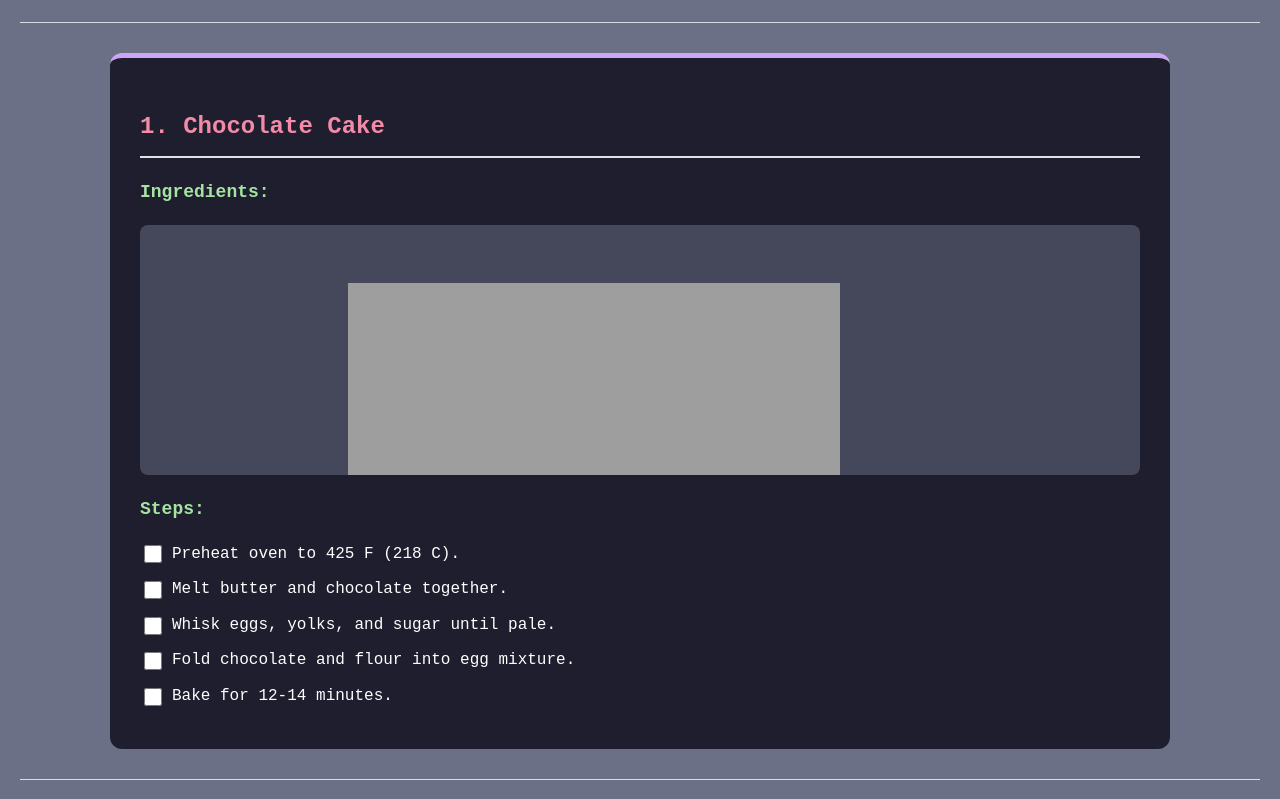
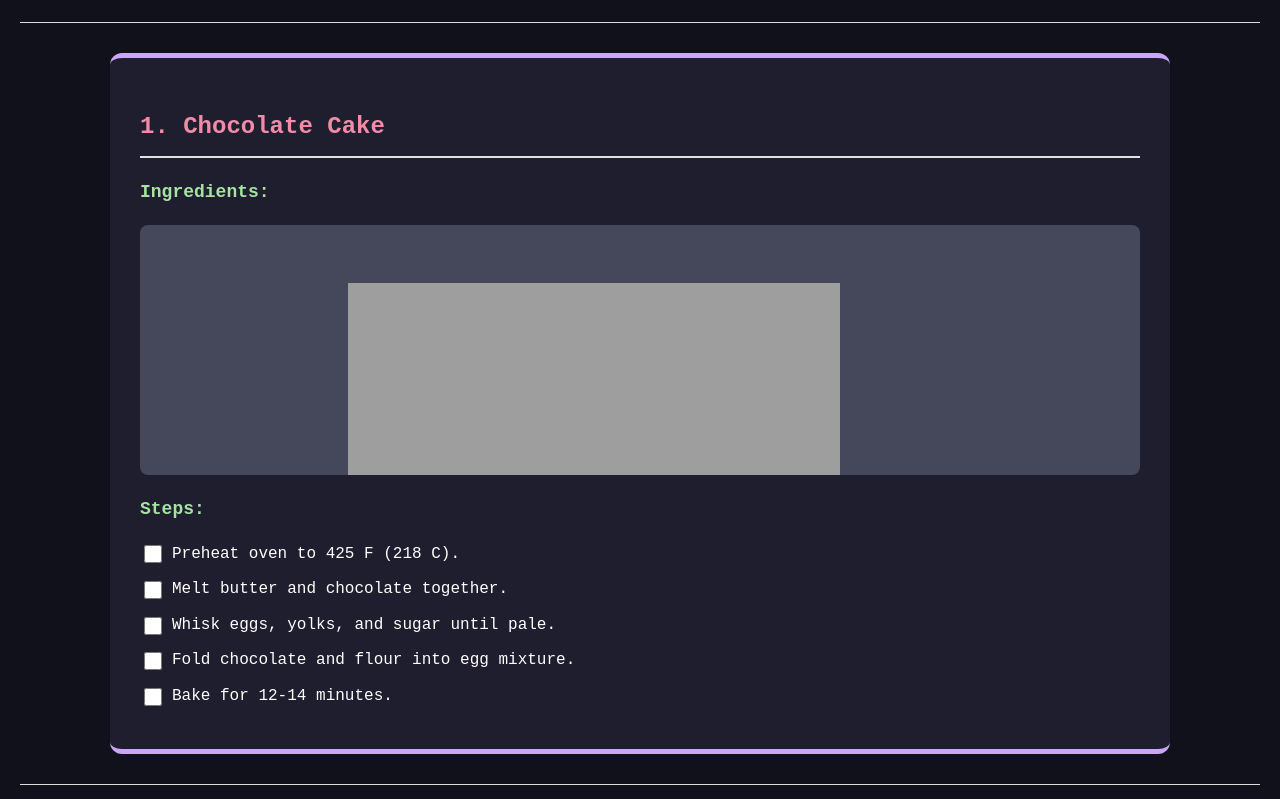
Before and after one commit to blip-ped/odin-recipes, a plain HTML site: page index.html in a window 1280 px wide. Shown: the part 101-900 px from the top of the page. Drawn offline with Linux system fonts and the light colour scheme.

Commit message:
Changes made Added background color

```diff
--- a/styles.css
+++ b/styles.css
@@ -1,7 +1,7 @@
 
 body {
     font-family: 'Courier New', Courier, monospace;
-    background-color: #6c7086;
+    background-color: #11111b;
     color: #fffdfd;
     margin: 0;
     padding: 20px;
@@ -42,6 +42,7 @@ body > div {
     padding: 30px;
     border-radius: 12px;
     border-top: 5px solid #cba6f7;
+    border-bottom: 5px solid #cba6f7;
 }
 
 
```
